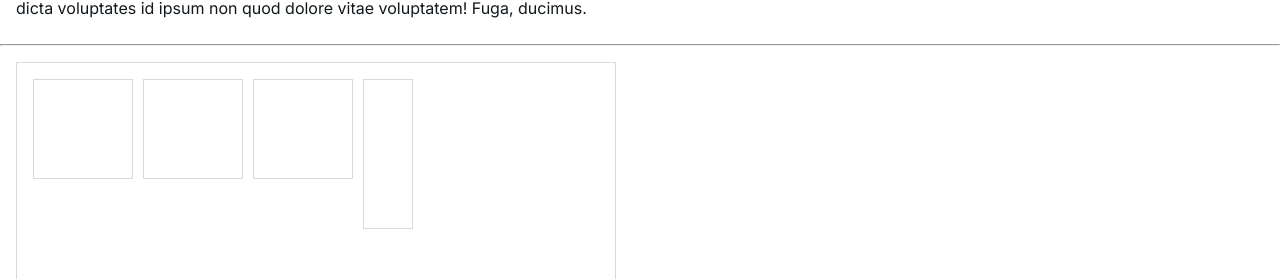
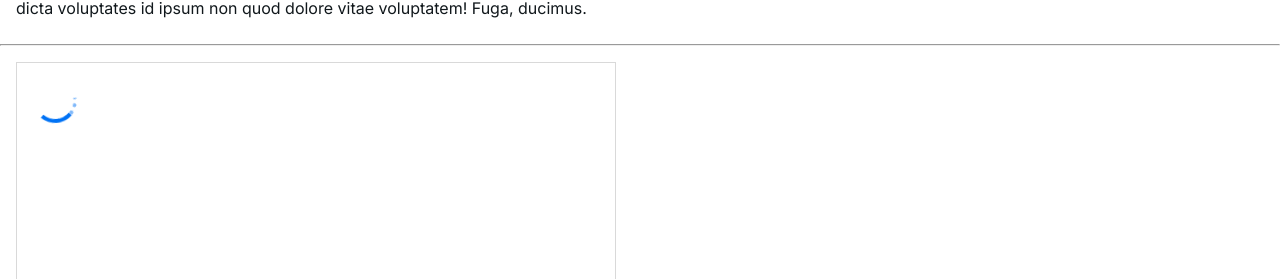
Before and after one commit to ZAHON/codeimage, a Next.js app: page / in a window 1280 px wide. Shown: the part 121-400 px from the top of the page. Built offline with nearby package versions, Linux system fonts and the light colour scheme.

Commit message:
Added Spinner component

```diff
--- /dev/null
+++ b/components/UI/Spinner/Spinner.styled.ts
@@ -0,0 +1,42 @@
+import styled, { keyframes } from 'styled-components';
+
+const rotate = keyframes`
+  to { transform: rotate(360deg) }
+`;
+
+export const SpinnerRoot = styled.div`
+  --spinner-size: 44px;
+  --spinner-border: 4px;
+
+  width: var(--spinner-size);
+  height: var(--spinner-size);
+  display: flex;
+  align-items: center;
+  justify-content: center;
+  user-select: none;
+  position: relative;
+  border-radius: 50%;
+  background-color: transparent;
+
+  i {
+    position: absolute;
+    top: 0;
+    width: 100%;
+    height: 100%;
+    border-radius: inherit;
+    border-top: var(--spinner-border) solid transparent;
+    border-left: var(--spinner-border) solid transparent;
+    border-right: var(--spinner-border) solid transparent;
+  }
+
+  i:nth-of-type(1) {
+    border-bottom: var(--spinner-border) solid var(--color-primary);
+    animation: ${rotate} 0.8s ease infinite;
+  }
+
+  i:nth-of-type(2) {
+    border-bottom: var(--spinner-border) dotted var(--color-primary);
+    opacity: 0.5;
+    animation: ${rotate} 0.8s linear infinite;
+  }
+`;
--- /dev/null
+++ b/components/UI/Spinner/Spinner.tsx
@@ -0,0 +1,8 @@
+import { SpinnerRoot } from './Spinner.styled';
+
+export const Spinner = () => (
+  <SpinnerRoot aria-label="Loading">
+    <i />
+    <i />
+  </SpinnerRoot>
+);
--- a/components/UI/index.ts
+++ b/components/UI/index.ts
@@ -6,6 +6,7 @@ export { Select } from './Select/Select';
 export { SelectItem } from './Select/SelectItem/SelectItem';
 export { SelectGroup } from './Select/SelectGroup/SelectGroup';
 export { SelectSeparator } from './Select/SelectSeparator/SelectSeparator';
+export { Spinner } from './Spinner/Spinner';
 export { Stack } from './Stack/Stack';
 export { Switch } from './Switch/Switch';
 export { Tooltip } from './Tooltip/Tooltip';
--- a/pages/index.tsx
+++ b/pages/index.tsx
@@ -2,7 +2,7 @@ import type { NextPage } from 'next';
 import Head from 'next/head';
 
 import { ThemeChanger } from '@/components/ThemeChanger/ThemeChanger';
-import { Divider, Stack } from '@/components/UI/.';
+import { Divider, Spinner } from '@/components/UI/.';
 
 const Home: NextPage = () => {
   return (
@@ -40,20 +40,7 @@ const Home: NextPage = () => {
           border: '1px solid var(--color-border)',
         }}
       >
-        <Stack direction="row" justify="flex-start" align="flex-start" spacing="10px">
-          <div
-            style={{ width: '100px', height: '100px', border: '1px solid var(--color-border)' }}
-          ></div>
-          <div
-            style={{ width: '100px', height: '100px', border: '1px solid var(--color-border)' }}
-          ></div>
-          <div
-            style={{ width: '100px', height: '100px', border: '1px solid var(--color-border)' }}
-          ></div>
-          <div
-            style={{ width: '50px', height: '150px', border: '1px solid var(--color-border)' }}
-          ></div>
-        </Stack>
+        <Spinner />
       </div>
     </>
   );
```
